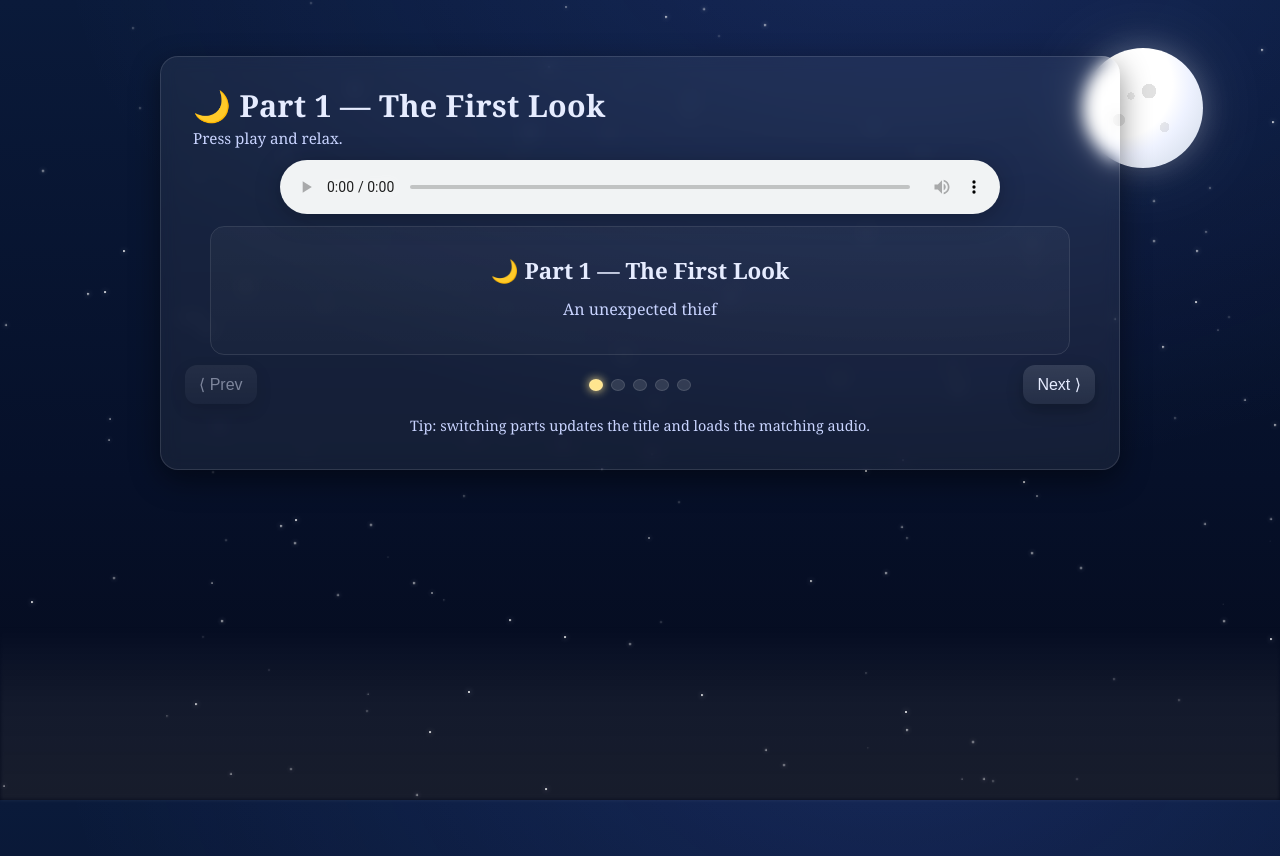
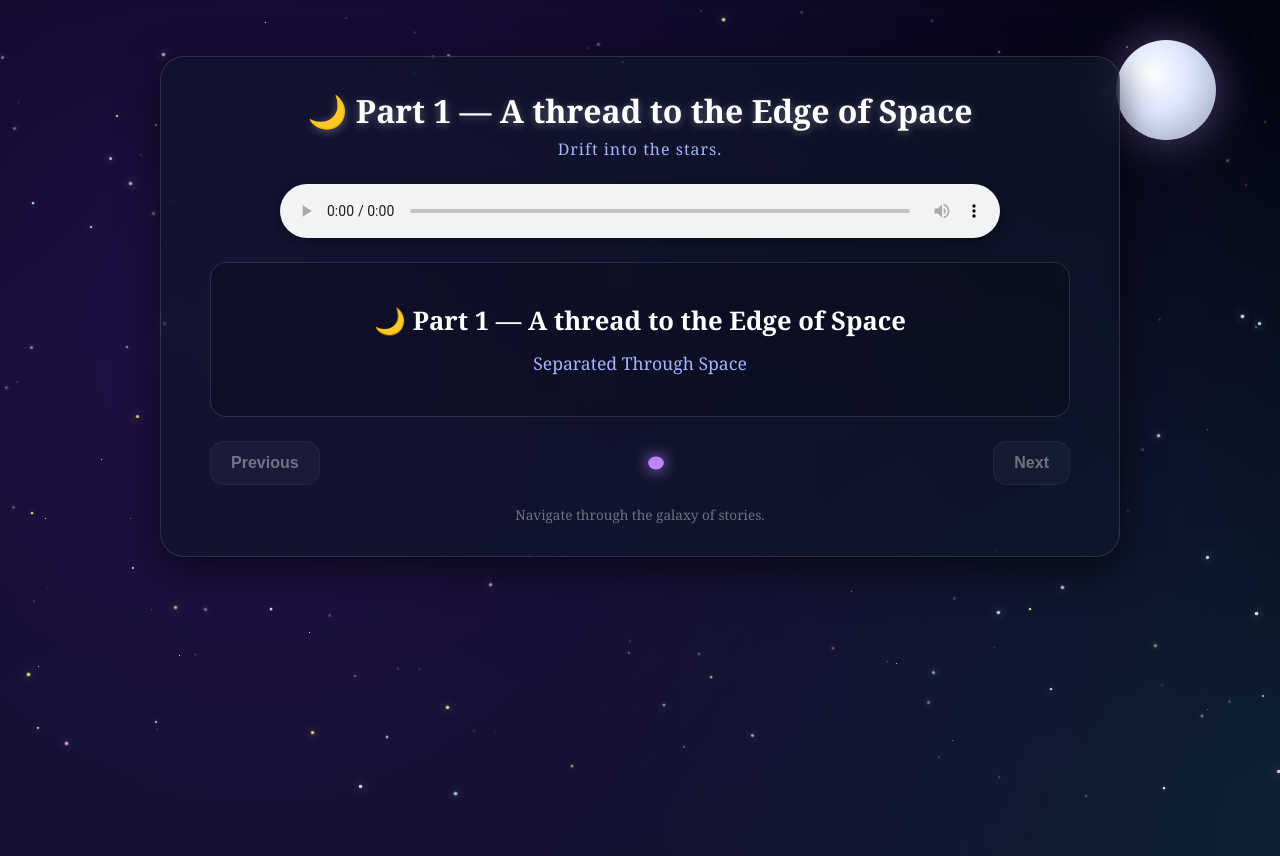
Before and after one commit to Mohb1998/bed_time_story_reader, a plain HTML site: page index.html in a window 1280 px wide. Drawn offline with Linux system fonts and the light colour scheme.

Commit message:
New story

```diff
--- a/index.html
+++ b/index.html
@@ -3,105 +3,132 @@
 <head>
 <meta charset="utf-8" />
 <meta name="viewport" content="width=device-width, initial-scale=1" />
-<title>Bedtime Story — Carousel</title>
+<title>A Journey Through Space and Time</title>
 <style>
 :root{
-  --night-1:#091024; --night-2:#0a1a3a; --night-3:#061029;
-  --paper:rgba(255,255,255,.06); --ink:#e6ecff; --ink-dim:#c9d4ff;
-  --accent:#ffe58f; --accent-soft:rgba(255,229,143,.25);
-  --card-border:rgba(255,255,255,.12); --shadow:0 10px 30px rgba(0,0,0,.45);
+  --ink: #e0e7ff;
+  --ink-dim: #a5b4fc;
+  --card-bg: rgba(15, 23, 42, 0.65);
+  --card-border: rgba(255, 255, 255, 0.12);
+  --accent: #c084fc;
+  --accent-glow: rgba(192, 132, 252, 0.4);
+  --shadow: 0 12px 40px rgba(0,0,0,0.6);
 }
 html, body { height:100%; } * { box-sizing:border-box; }
+
 body{
   margin:0; font-family:"Georgia",serif; color:var(--ink);
-  background:
-    radial-gradient(1200px 800px at 70% -10%, rgba(88,118,255,.15), transparent 70%),
-    linear-gradient(180deg, var(--night-2), var(--night-3) 60%, #050a1b 100%),
-    linear-gradient(120deg, var(--night-1), var(--night-2));
+  background-color: #030512;
+  /* Default background, will be overridden by JS */
+  background-image: linear-gradient(180deg, #020410 0%, #0f172a 100%);
+  background-size: 200% 200%;
+  transition: background-image 1.5s ease-in-out, background-color 1.5s ease;
   overflow-x:hidden;
 }
-/* Night sky */
+
+/* Night sky container */
 #sky{ position:fixed; inset:0; pointer-events:none; z-index:0; }
-.star{ position:absolute; width:2px; height:2px; border-radius:50%; background:#fff;
-  box-shadow:0 0 6px rgba(255,255,255,.9); opacity:.8; animation:twinkle 6s ease-in-out infinite; }
-@keyframes twinkle{ 0%,100%{opacity:.35;transform:scale(.85)} 50%{opacity:1;transform:scale(1)} }
-@media (prefers-reduced-motion: reduce){ .star{ animation:none } }
+
+/* Stars */
+.star{
+  position:absolute; border-radius:50%;
+  box-shadow:0 0 4px rgba(255,255,255,0.8);
+  animation:flicker infinite ease-in-out;
+}
+@keyframes flicker {
+  0%, 100% { opacity: 0.3; transform: scale(0.8); }
+  50% { opacity: 1; transform: scale(1.2); box-shadow: 0 0 10px currentColor; }
+}
+
+/* The Moon */
 .moon{
-  position:fixed; right:6vw; top:6vh; width:120px; height:120px; z-index:1; border-radius:50%;
-  background: radial-gradient(circle at 30% 30%, #fff 0 45%, #eef2ff 60%, #cbd5e1 100%);
-  box-shadow: 0 0 30px rgba(255,255,255,.25), 0 0 90px rgba(255,255,255,.12);
+  position:fixed; right:5vw; top:5vh; width:100px; height:100px; z-index:1; border-radius:50%;
+  background: radial-gradient(circle at 35% 35%, #fff 0%, #e0e7ff 40%, #94a3b8 100%);
+  box-shadow: 0 0 40px rgba(192, 132, 252, 0.3), 0 0 80px rgba(255,255,255,0.1);
+  transition: box-shadow 1.5s ease;
 }
-.moon::after{
-  content:""; position:absolute; inset:0; border-radius:50%;
-  background:
-    radial-gradient(12px 12px at 55% 36%, rgba(0,0,0,.14) 0 60%, transparent 61%),
-    radial-gradient(10px 10px at 30% 60%, rgba(0,0,0,.12) 0 60%, transparent 61%),
-    radial-gradient(8px 8px at 68% 66%, rgba(0,0,0,.10) 0 60%, transparent 61%),
-    radial-gradient(6px 6px at 40% 40%, rgba(0,0,0,.10) 0 60%, transparent 61%);
-  mix-blend-mode:multiply; opacity:.8;
+
+/* Main Reader Card */
+.container{
+  position:relative; z-index:2; max-width:960px;
+  background: var(--card-bg);
+  margin:56px auto; padding:32px 28px; border-radius:24px;
+  border:1px solid var(--card-border);
+  box-shadow:var(--shadow);
+  backdrop-filter: blur(16px);
+  -webkit-backdrop-filter: blur(16px);
 }
-.haze{ position:fixed; inset:auto 0 0 0; height:22vh; z-index:0;
-  background:linear-gradient(180deg, transparent, rgba(255,255,255,.06) 45%, rgba(255,255,255,.08) 100%);
-  filter: blur(2px);
-}
-/* Card */
-.container{
-  position:relative; z-index:2; max-width:960px; background:var(--paper);
-  margin:56px auto; padding:28px 24px 34px; border-radius:18px;
-  border:1px solid var(--card-border); box-shadow:var(--shadow); backdrop-filter: blur(8px);
-}
-.header{ display:flex; align-items:center; justify-content:space-between; gap:12px; margin:0 8px 12px; }
-h1{ margin:0; font-size:1.9rem; font-weight:600; letter-spacing:.3px; color:var(--ink); }
-.subtitle{ margin:2px 0 0; font-size:.95rem; color:var(--ink-dim); }
 
-/* Audio */
-audio{ display:block; margin:12px auto 8px; width:100%; max-width:720px;
-  filter: drop-shadow(0 4px 12px rgba(0,0,0,.25)); accent-color:#ffd369; }
+.header{ text-align:center; margin-bottom:24px; }
+h1{ margin:0; font-size:2rem; font-weight:700; color:#fff; text-shadow:0 2px 10px rgba(255, 255, 255, 0.3); transition: color 0.5s ease;}
+.subtitle{ margin:6px 0 0; font-size:1rem; color:var(--ink-dim); letter-spacing:1px; }
+
+/* Audio Player */
+audio{ display:block; margin:20px auto; width:100%; max-width:720px;
+  filter: drop-shadow(0 4px 8px rgba(0,0,0,0.4)); accent-color:var(--accent); }
 
 /* Error banner */
 #err{
   display:none; margin:8px auto 14px; max-width:720px; padding:10px 12px;
-  border-radius:10px; border:1px solid rgba(255,0,0,.35);
-  background:rgba(255,0,0,.08); color:#ffd2d2; font-size:.95rem;
+  border-radius:10px; border:1px solid rgba(248, 113, 113, 0.4);
+  background:rgba(239, 68, 68, 0.15); color:#fca5a5; font-size:.95rem; text-align:center;
 }
 
 /* Carousel */
-.carousel{ position:relative; margin:12px auto 0; max-width:860px; overflow:hidden;
-  border-radius:14px; border:1px solid var(--card-border); }
-.track{ display:flex; transition: transform .45s cubic-bezier(.22,.61,.36,1); will-change: transform; }
-.slide{ min-width:100%; padding:28px 20px 34px; display:flex; align-items:center; justify-content:center; flex-direction:column; gap:8px;
-  background:linear-gradient(180deg, rgba(255,255,255,.04), rgba(255,255,255,.02)); }
-.slide h2{ font-size:1.4rem; margin:0; color:var(--ink); }
-.slide p{ font-size:1rem; color:var(--ink-dim); margin:4px 0 0; text-align:center; max-width:640px; }
+.carousel{ position:relative; margin:24px auto 0; max-width:860px; overflow:hidden;
+  border-radius:16px; border:1px solid var(--card-border);
+  background: rgba(0,0,0,0.2); }
+.track{ display:flex; transition: transform .5s cubic-bezier(.22,.61,.36,1); will-change: transform; }
+
+.slide{
+  min-width:100%; padding:40px 24px;
+  display:flex; flex-direction:column; align-items:center; justify-content:center; gap:12px;
+  text-align:center;
+}
+.slide h2{ font-size:1.6rem; margin:0; color:#fff; }
+.slide p{ font-size:1.1rem; color:var(--ink-dim); margin:0; max-width:600px; line-height:1.5; }
 
 /* Controls */
-.controls{ display:flex; align-items:center; justify-content:space-between; gap:10px; margin:10px 0 0; }
+.controls{ display:flex; align-items:center; justify-content:space-between; gap:16px; margin:24px auto 0; max-width:860px; }
 .btn{
-  appearance:none; border:none; cursor:pointer; padding:10px 14px; border-radius:12px;
-  background:linear-gradient(180deg, rgba(255,255,255,.12), rgba(255,255,255,.06));
-  color:var(--ink); font-size:1rem; box-shadow:0 6px 16px rgba(0,0,0,.25);
+  appearance:none; border:1px solid var(--card-border); cursor:pointer; padding:12px 20px; border-radius:14px;
+  background: rgba(255,255,255,0.08);
+  color:#fff; font-size:1rem; font-weight:600;
+  transition: all 0.2s ease;
 }
-.btn:disabled{ opacity:.5; cursor:not-allowed; }
-.dots{ display:flex; gap:8px; align-items:center; justify-content:center; flex:1; }
+.btn:hover:not(:disabled){ background: rgba(255,255,255,0.15); border-color:var(--accent-glow); transform:translateY(-1px); }
+.btn:disabled{ opacity:.4; cursor:not-allowed; }
+
+.dots{ display:flex; gap:10px; align-items:center; justify-content:center; flex:1; }
 .dot{
-  width:12px; height:12px; border-radius:50%; border:1px solid var(--card-border);
-  background:rgba(255,255,255,.12); cursor:pointer;
+  width:10px; height:10px; border-radius:50%; border:none;
+  background:rgba(255,255,255,0.2); cursor:pointer; transition:all 0.3s ease;
 }
-.dot[aria-selected="true"]{ background:var(--accent); box-shadow:0 0 10px var(--accent); }
-.footer{ margin-top:12px; text-align:center; font-size:.9rem; color:var(--ink-dim); }
+.dot[aria-selected="true"]{
+  background:var(--accent);
+  box-shadow:0 0 12px var(--accent);
+  transform:scale(1.3);
+}
+
+.footer{ margin-top:20px; text-align:center; font-size:.85rem; color:rgba(255,255,255,0.4); }
+
+@media (max-width: 600px){
+  h1{ font-size:1.5rem; }
+  .moon{ width:60px; height:60px; top:3vh; right:5vw; }
+  .container{ margin:20px 12px; padding:24px 16px; }
+  .btn{ padding:10px 14px; font-size:0.9rem; }
+}
 </style>
 </head>
 <body>
+
 <div id="sky" aria-hidden="true"></div>
 <div class="moon" aria-hidden="true"></div>
-<div class="haze" aria-hidden="true"></div>
 
 <div class="container" id="reader" role="region" aria-label="Bedtime story reader">
   <div class="header">
-    <div>
-      <h1 id="titleText">🌙 Part 1 — The Moonlit Path 🌙</h1>
-      <p class="subtitle" id="subtitleText">Press play and relax.</p>
-    </div>
+    <h1 id="titleText">🚀 Part 1 — The Moonlit Path</h1>
+    <p class="subtitle" id="subtitleText">Press play to start your journey.</p>
   </div>
 
   <audio id="audio" controls preload="metadata" playsinline></audio>
@@ -112,44 +139,86 @@ audio{ display:block; margin:12px auto 8px; width:100%; max-width:720px;
   </div>
 
   <div class="controls">
-    <button class="btn" id="prevBtn" aria-label="Previous part">⟨ Prev</button>
+    <button class="btn" id="prevBtn" aria-label="Previous part">Previous</button>
     <div class="dots" id="dots" role="tablist" aria-label="Select part"></div>
-    <button class="btn" id="nextBtn" aria-label="Next part">Next ⟩</button>
+    <button class="btn" id="nextBtn" aria-label="Next part">Next</button>
   </div>
 
-  <div class="footer">Tip: switching parts updates the title and loads the matching audio.</div>
+  <div class="footer">Navigate through the galaxy of stories.</div>
 </div>
 
 <script>
 /* ——— Config ——— */
-const AUDIO_BASE = "./Stories/"; // change to "audio/" if your mp3s are in ./audio/
+const AUDIO_BASE = "./Stories/";
+
+/* Each part now has a 'bg' property for its unique galaxy background */
 const PARTS = [
-  { title: "🌙 Part 1 — The First Look",  file: "part1.mp3", blurb: "An unexpected thief" },
-  { title: "✨ Part 2 — The Gem and the Mermaid",  file: "part2.mp3", blurb: "The gem only for the heart" },
-  { title: "🦉 Part 3 — The Ship and the Gnome ", file: "part3.mp3", blurb: "The ship that never sinks" },
-  { title: "🌌 Part 4 — The spiders and the dress",    file: "part4.mp3", blurb: "The art you never expect" },
-  { title: "💤 Part 5 — The ending of the tale the start of a life",      file: "part5.mp3", blurb: "Love never dies" },
+  {
+    title: "🌙 Part 1 — A thread to the Edge of Space",
+    file: "part1.mp3",
+    blurb: "Separated Through Space",
+    bg: `radial-gradient(circle at 10% 20%, rgba(76, 29, 149, 0.4) 0%, transparent 40%),
+         radial-gradient(circle at 90% 80%, rgba(219, 39, 119, 0.25) 0%, transparent 40%),
+         radial-gradient(circle at 50% 50%, rgba(56, 189, 248, 0.1) 0%, transparent 50%),
+         linear-gradient(180deg, #020410 0%, #0f172a 100%)`
+  },
+  // {
+  //   title: "🌌 Part 2 — A Thread of Hope",
+  //   file: "part2.mp3",
+  //   blurb: "Mysteries woven in the crimson void.",
+  //   bg: `radial-gradient(circle at 50% 10%, rgba(220, 38, 38, 0.2) 0%, transparent 60%),
+  //        radial-gradient(circle at 50% 90%, rgba(147, 51, 234, 0.25) 0%, transparent 60%),
+  //        linear-gradient(180deg, #1a0000 0%, #1e1b4b 100%)`
+  // },
+  // {
+  //   title: "💤 Part 3 — Connected Till the End",
+  //   file: "part3.mp3",
+  //   blurb: "A peaceful drift into the blue infinity.",
+  //   bg: `radial-gradient(circle at 50% 50%, rgba(253, 224, 71, 0.1) 0%, transparent 70%),
+  //        radial-gradient(circle at 100% 0%, rgba(192, 132, 252, 0.2) 0%, transparent 60%),
+  //        linear-gradient(180deg, #020617 0%, #172554 100%)`
+  // },
 ];
 
-/* Stars */
-(function makeStars(){
+/* ——— Space & Stars Logic ——— */
+(function createGalaxy(){
   const sky = document.getElementById('sky');
-  const STAR_COUNT = 140;
-  for(let i=0;i<STAR_COUNT;i++){
-    const s = document.createElement('span');
+  const STAR_COUNT = 200;
+
+  // Star colors: White, Light Blue, Soft Pink, Warm Yellow
+  const colors = ['#ffffff', '#c4f0ff', '#fbcfe8', '#fef08a'];
+
+  for(let i=0; i<STAR_COUNT; i++){
+    const s = document.createElement('div');
     s.className = 'star';
-    s.style.left = (Math.random()*100).toFixed(2) + 'vw';
-    s.style.top  = (Math.random()*100).toFixed(2) + 'vh';
-    const scale  = (Math.random()*0.9 + 0.2).toFixed(2);
-    const delay  = (Math.random()*6).toFixed(2);
-    s.style.transform = `scale(${scale})`;
-    s.style.animationDelay = `${delay}s`;
-    s.style.opacity = (Math.random()*0.6 + 0.25).toFixed(2);
+
+    // Random position
+    const x = Math.random() * 100;
+    const y = Math.random() * 100;
+    s.style.left = x + 'vw';
+    s.style.top  = y + 'vh';
+
+    // Random size
+    const size = Math.random() * 2.5 + 1;
+    s.style.width = size + 'px';
+    s.style.height = size + 'px';
+
+    // Random color
+    const color = colors[Math.floor(Math.random() * colors.length)];
+    s.style.backgroundColor = color;
+    s.style.color = color; // for box-shadow
+
+    // Random animation timing
+    const duration = Math.random() * 3 + 2;
+    const delay = Math.random() * 5;
+    s.style.animationDuration = duration + 's';
+    s.style.animationDelay = delay + 's';
+
     sky.appendChild(s);
   }
 })();
 
-/* Elements */
+/* ——— App Logic ——— */
 const track = document.getElementById('track');
 const dots  = document.getElementById('dots');
 const audio = document.getElementById('audio');
@@ -188,11 +257,9 @@ function clearError(){
   errEl.textContent = '';
 }
 
-/* Load a part’s audio */
+/* Load Audio */
 function loadAudioFor(part){
   clearError();
-
-  // set both src and <source> for explicit mime
   audio.pause();
   audio.currentTime = 0;
   audio.removeAttribute('src');
@@ -215,32 +282,35 @@ function goTo(i, fromClick=false){
   Array.from(dots.children).forEach((d, di)=> d.setAttribute('aria-selected', di===index ? 'true':'false'));
 
   const part = PARTS[index];
+
+  // 1. Update Text
   titleEl.textContent = part.title;
-  subtitleEl.textContent = "Press play and relax.";
+  subtitleEl.textContent = "Drift into the stars.";
+
+  // 2. Update Background (The magic part!)
+  document.body.style.backgroundImage = part.bg;
+
+  // 3. Load Audio
   loadAudioFor(part);
 
+  // 4. Update Buttons
   prevBtn.disabled = (index===0);
   nextBtn.disabled = (index===PARTS.length-1);
 
-  // attempt to play after user gesture
   if (fromClick || wasPlaying) {
-    audio.play().catch(()=> {
-      // Autoplay likely blocked; user can press play
-    });
+    audio.play().catch(()=>{});
   }
 }
 
-/* Buttons */
+/* Listeners */
 prevBtn.addEventListener('click', ()=> goTo(index-1, true));
 nextBtn.addEventListener('click', ()=> goTo(index+1, true));
-
-/* Keyboard */
 document.addEventListener('keydown', (e)=>{
   if (e.key === 'ArrowLeft') goTo(index-1, true);
   if (e.key === 'ArrowRight') goTo(index+1, true);
 });
 
-/* Swipe */
+/* Swipe Logic */
 let startX=null;
 track.addEventListener('touchstart', e=>{ startX = e.touches[0].clientX; }, {passive:true});
 track.addEventListener('touchmove',  e=>{
@@ -253,32 +323,18 @@ track.addEventListener('touchmove',  e=>{
 }, {passive:true});
 track.addEventListener('touchend', ()=>{ startX=null; });
 
-/* Audio error diagnostics */
+/* Audio Error Handling */
 audio.addEventListener('error', ()=>{
   const err = audio.error;
   let msg = "Audio failed to load.";
-  if (err){
-    const map = {
-      1: "Fetching process aborted.",
-      2: "Network error while fetching the file.",
-      3: "Decoding error (file is corrupted or unsupported).",
-      4: "Source not supported (wrong path or format).",
-    };
-    msg += ` ${map[err.code] || ""} (code ${err.code}).`;
-  }
-  msg += " Check the filename, path, and that the file is a playable MP3.";
+  if (err && err.code === 4) msg += " File format not supported or file missing.";
   showError(msg);
 });
-audio.addEventListener('stalled', ()=> showError("Audio loading stalled. If opened as file://, try a local server."));
+audio.addEventListener('stalled', ()=> showError("Audio stalled. Check connection."));
 audio.addEventListener('canplay', clearError);
 
-/* Init */
+/* Initialize */
 goTo(0);
-
-/* Optional: quick environment nudge */
-if (!audio.canPlayType || !audio.canPlayType('audio/mpeg')){
-  showError("This browser might not support MP3 playback. Try another browser or convert the file.");
-}
 </script>
 </body>
 </html>
```
Also changed, not shown: 5 other files.
